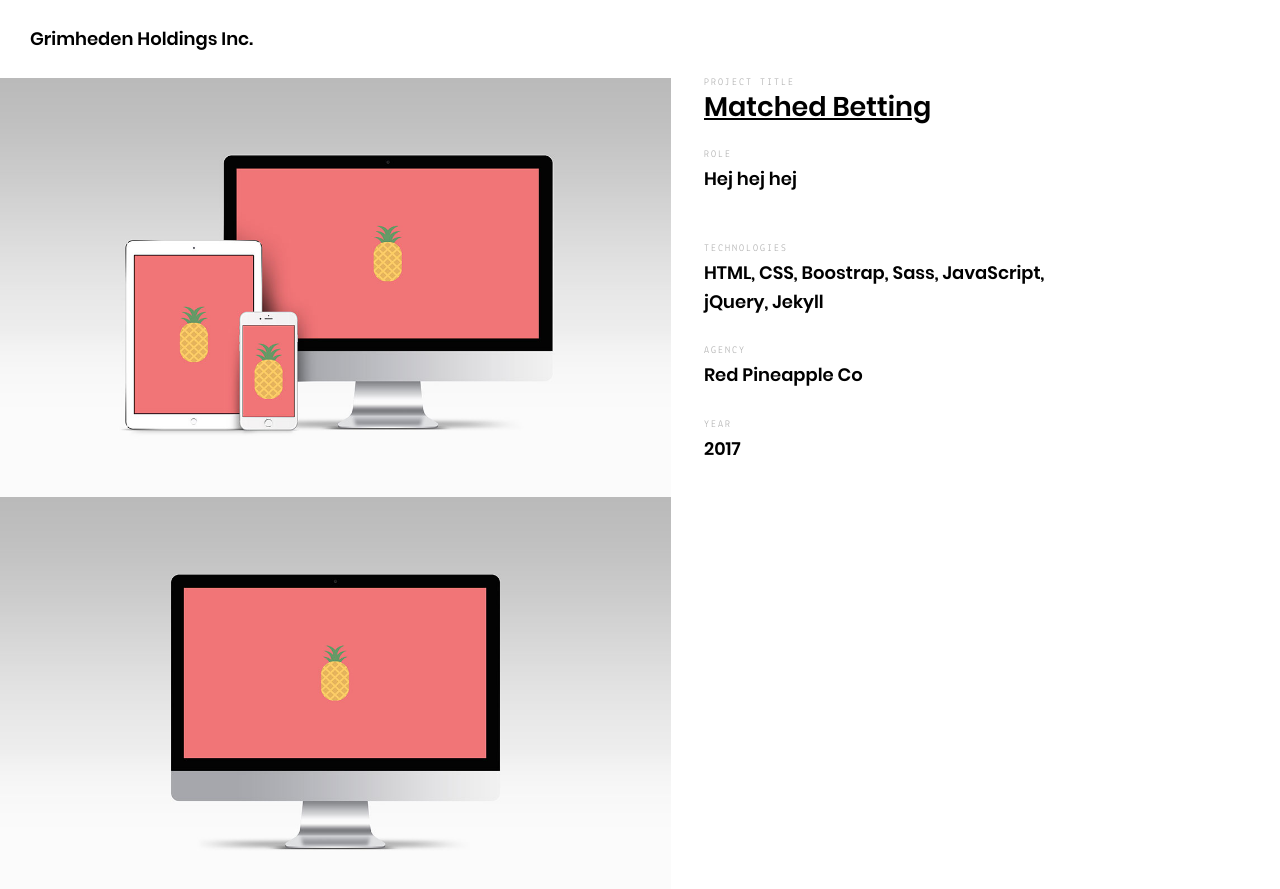
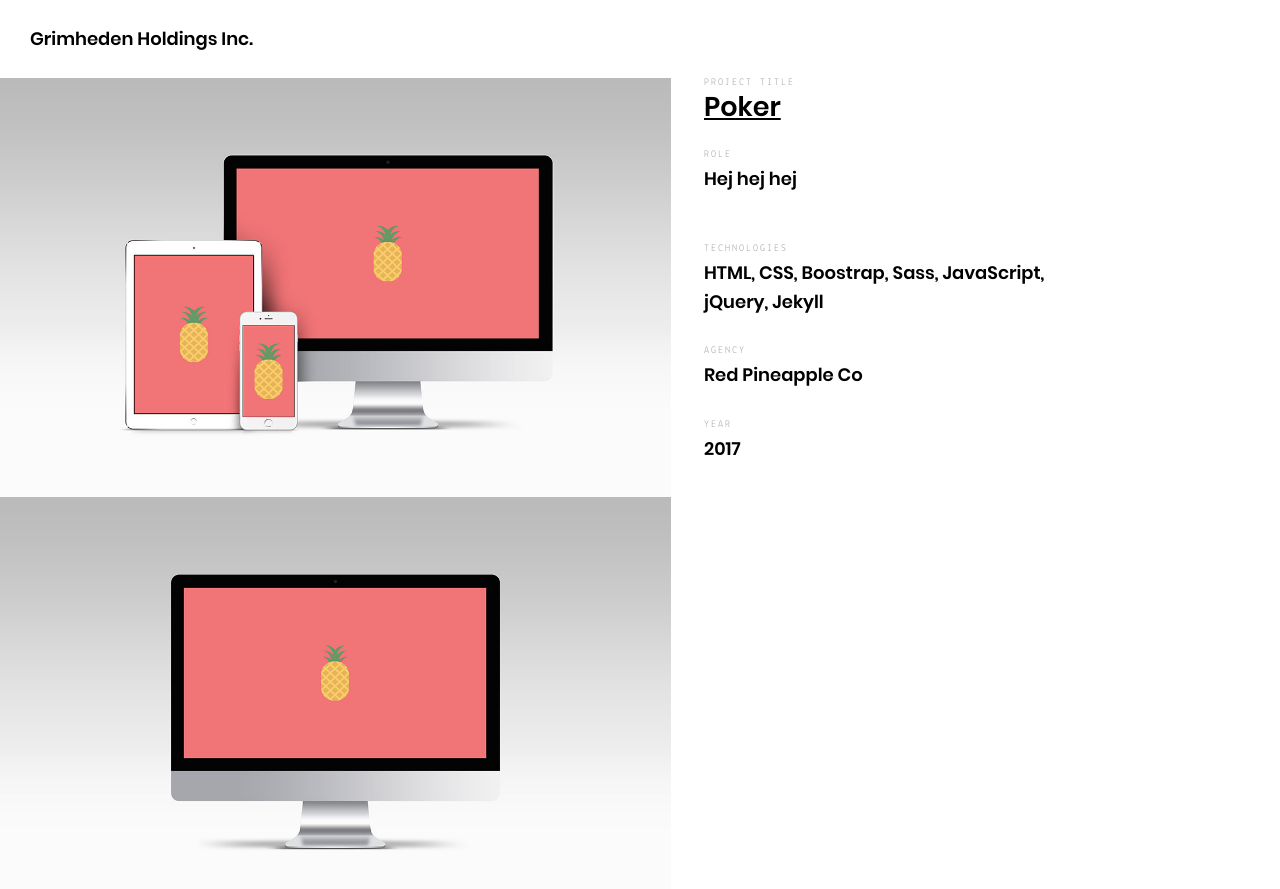
Before and after one commit to simongrimheden/Orosmolnet, a Jekyll site: the page built from _posts/projects/2018-06-17-realestate.md, in a window 1280 px wide and 900 px high. Shown: the top 889 px of the window. Built offline with Jekyll 4.4.1, drawn with Linux system fonts in a browser that asks for light colours.

Commit message:
nya bilder

```diff
--- a/_posts/projects/2018-06-17-realestate.md
+++ b/_posts/projects/2018-06-17-realestate.md
@@ -7,10 +7,10 @@
   keywords: "Matched Betting, value"
 
 project:
-  title: "Matched Betting"
+  title: "Poker"
   type: "Investment"
   url: ""
-  logo: "/assets/images/projects/realestate/logo.png"
+  logo: "/assets/images/projects/realestate/cards logo.svg"
   tech: "HTML, CSS, Boostrap, Sass, JavaScript, jQuery, Jekyll"
 
 agency:
```
Also changed, not shown: _posts/projects/2018-06-16-stocks.md (+1 -1 lines), _posts/projects/2018-06-18-bitcoin.md (+1 -1 lines), assets/images/projects/bitcoin/logo.png (deleted), assets/images/projects/bitcoin/logo.svg (added), assets/images/projects/realestate/cards logo.svg (added), assets/images/projects/stocks/logo.png (deleted), assets/images/projects/stocks/logo.svg (added).
